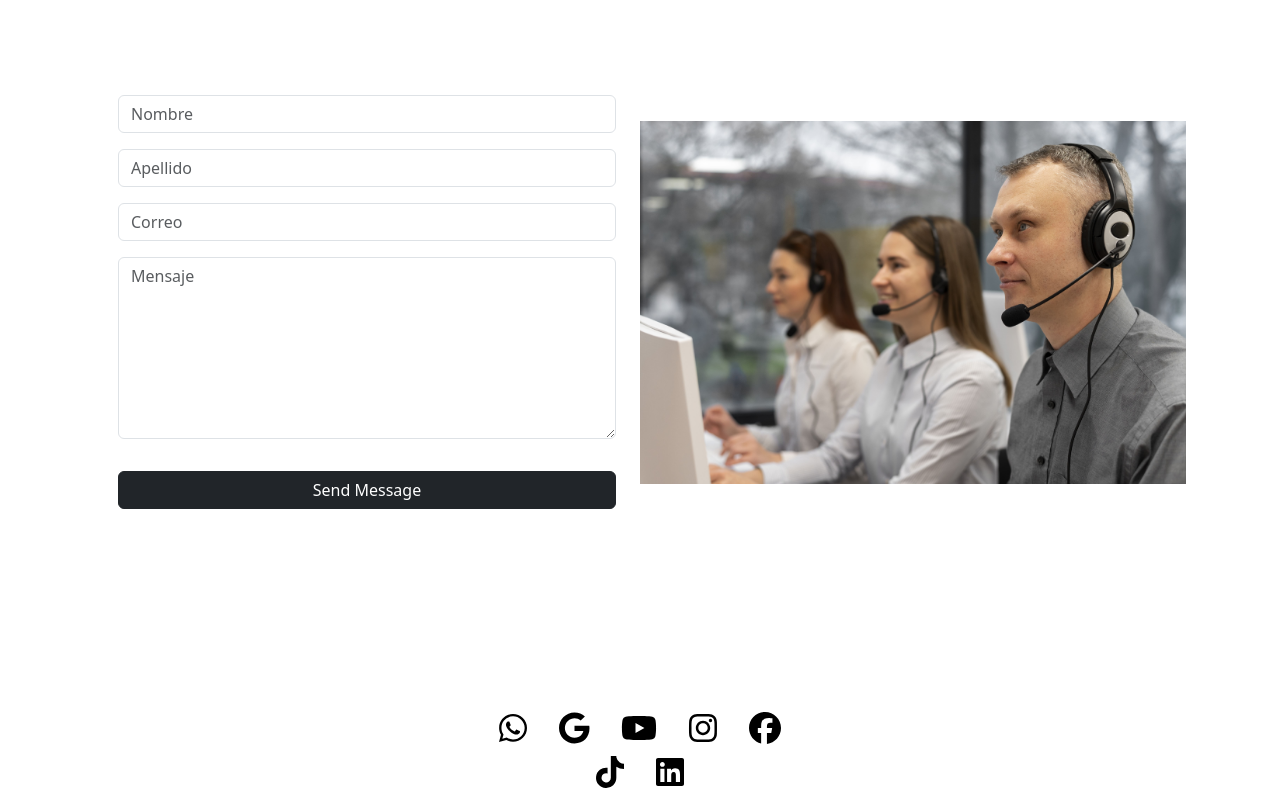
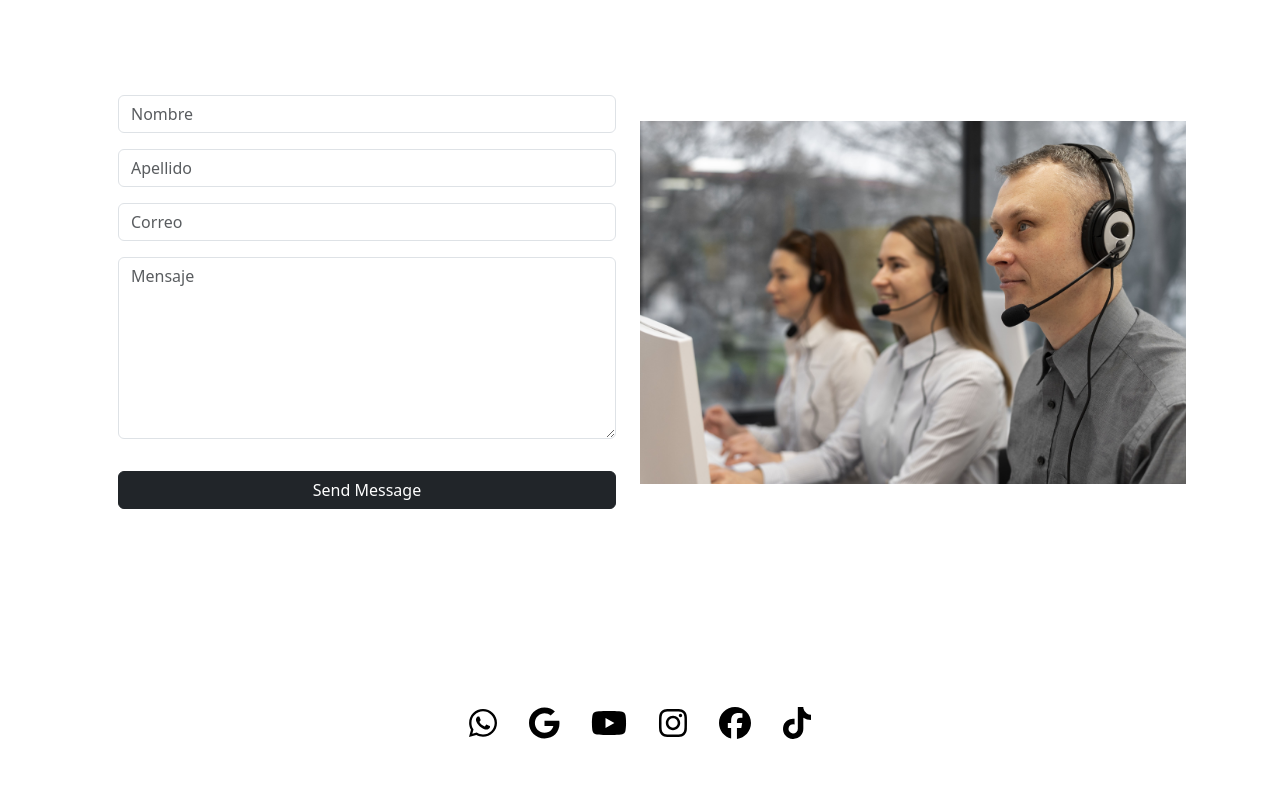
Before and after one commit to nahuelaramburu-rmb/project01, a React (Create React App) app: page / in a window 1280 px wide. Shown: the part 844-1644 px from the top of the page. After the commit the page ends 1590 px from the top, so only its background shows below. Built offline with nearby package versions, Linux system fonts and the light colour scheme.

Commit message:
Retiro del icono de Linkedin por que el cliente no tiene y jode le diseño en celular

```diff
--- a/src/components/SocialBar/SocialBar.jsx
+++ b/src/components/SocialBar/SocialBar.jsx
@@ -11,18 +11,15 @@ import {
 import "../SocialBar/css/SocialBar.css";
 export default function SocialBar() {
   return (
-    <div className="social-container m-auto">
+    <div className="container m-auto">
       {/* <h3>Social Bar</h3> */}
-      <div className="row">
+
       <div className="social-container m-auto">
         <a href="https://wa.me/5492216254625" className="whatsapp social">
           <FontAwesomeIcon icon={faWhatsapp} size="2x" />
         </a>
 
-          <a
-            href="mailto:ricardochianicoach@gmail.com"
-            className="gmail social"
-          >
+        <a href="mailto:ricardochianicoach@gmail.com" className="gmail social">
           <FontAwesomeIcon icon={faGoogle} size="2x" />
         </a>
 
@@ -46,19 +43,12 @@ export default function SocialBar() {
         >
           <FontAwesomeIcon icon={faFacebook} size="2x" />
         </a>
-        </div>
-      </div>
 
-      <div className="social-container m-auto">
         <a
           href="https://www.tiktok.com/@ricardochianicoach/"
           className="tiktok social"
         >
           <FontAwesomeIcon icon={faTiktok} size="2x" />
-        </a>
-
-        <a href="https://www.linkedin.com/" className="linkedin social">
-          <FontAwesomeIcon icon={faLinkedin} size="2x" />
         </a>
       </div>
 
```
Lines whose indentation alone changed are shown as unchanged.
